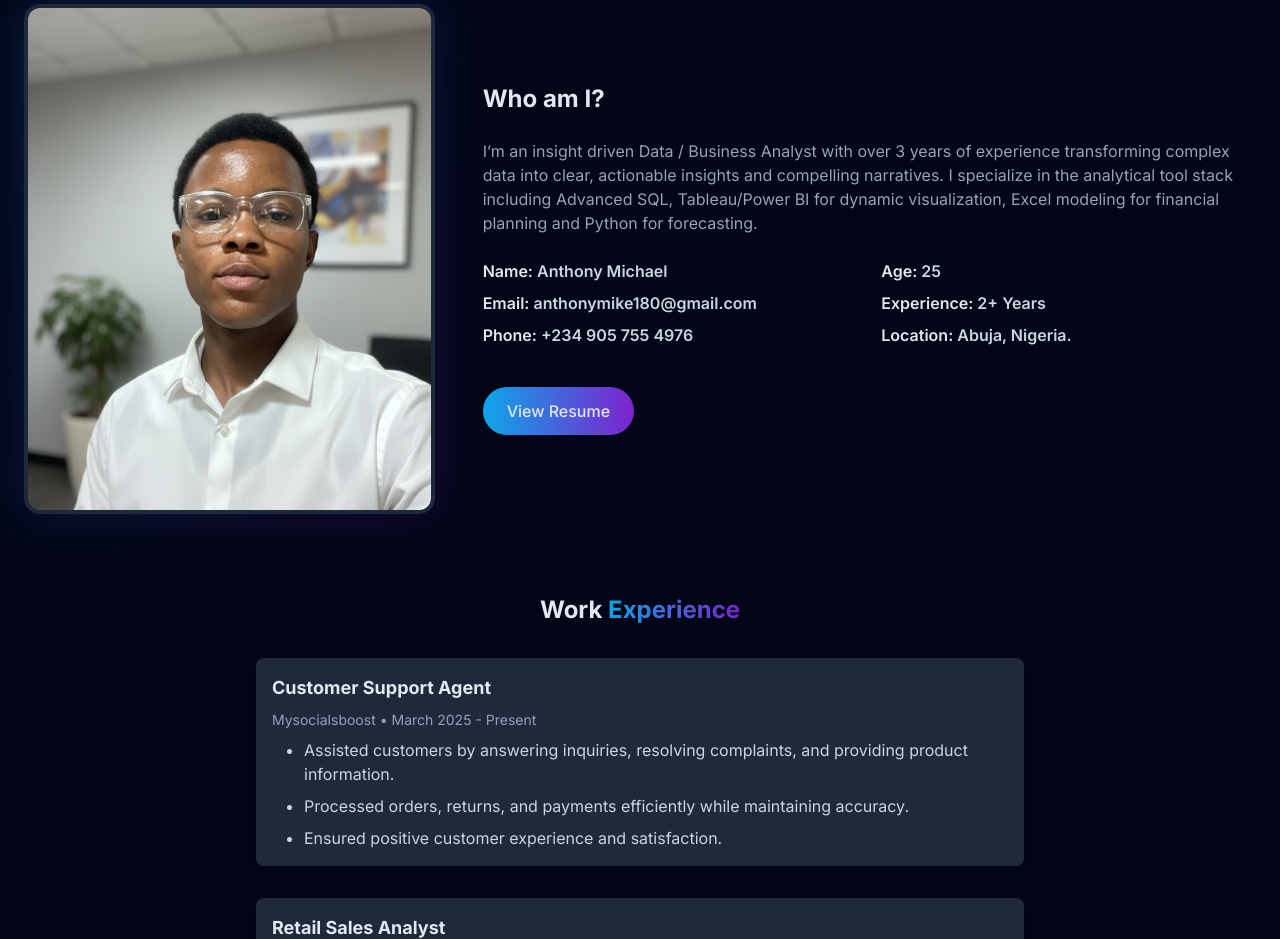
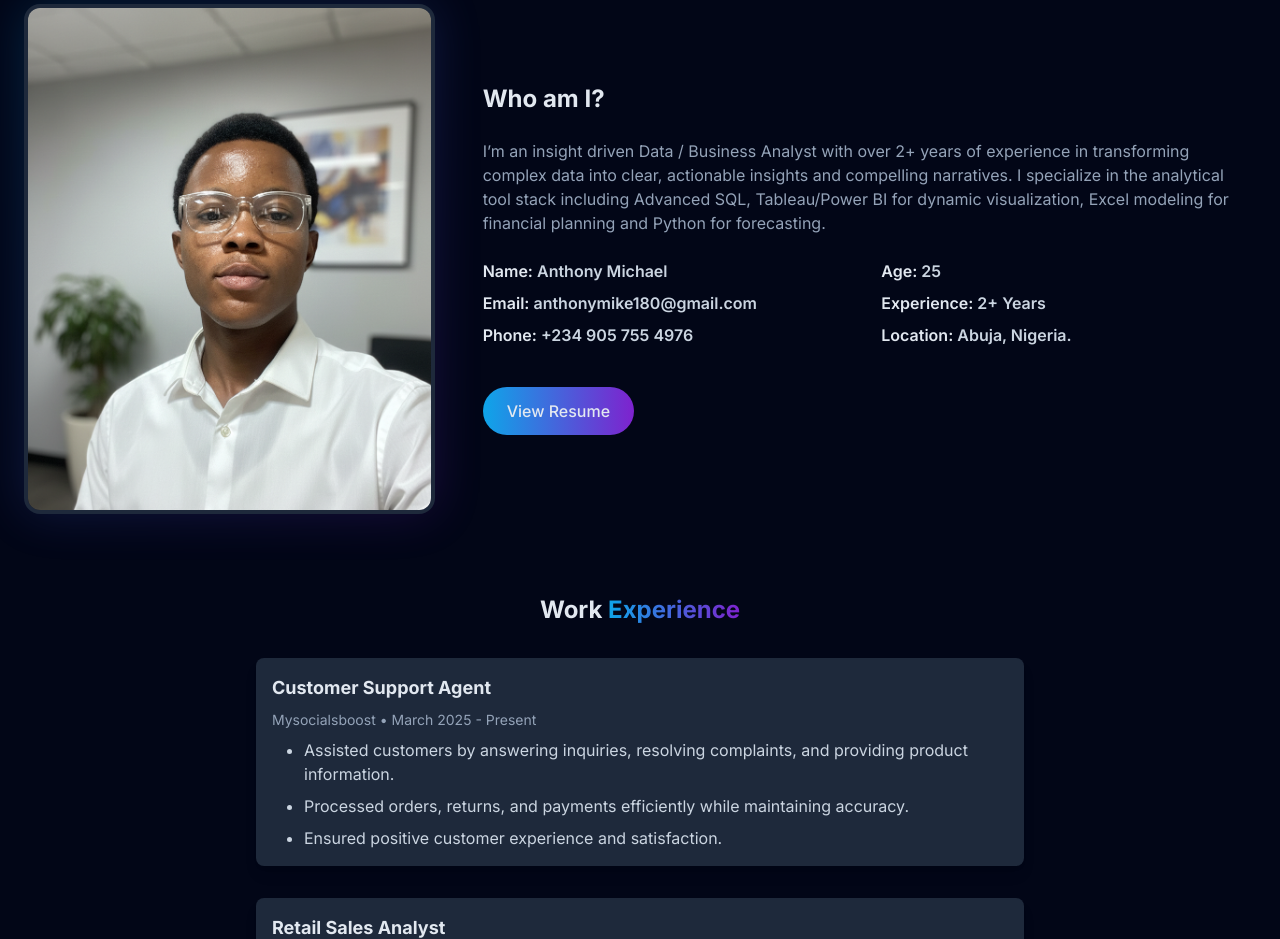
Before and after one commit to anthonymike180/Anthonyportfolio, a plain HTML site: page index.html in a window 1280 px wide. Shown: the part 1000-1939 px from the top of the page. Drawn offline with nearby package versions, Linux system fonts and the light colour scheme.

Commit message:
Update html

```diff
--- a/index.html
+++ b/index.html
@@ -239,7 +239,7 @@
                 <div class="md:w-2/3 md:pl-12">
                     <h3 class="text-2xl font-bold mb-6">Who am I?</h3>
                     <p class="text-slate-400 mb-6">
-                        I’m an insight driven Data / Business Analyst with over 3 years of experience transforming complex data into clear, actionable insights and compelling narratives.
+                        I’m an insight driven Data / Business Analyst with over 2+ years of experience in transforming complex data into clear, actionable insights and compelling narratives.
                         I specialize in the analytical tool stack including Advanced SQL, Tableau/Power BI for dynamic visualization, Excel modeling for financial planning and Python for forecasting.
                     </p>
 
```
